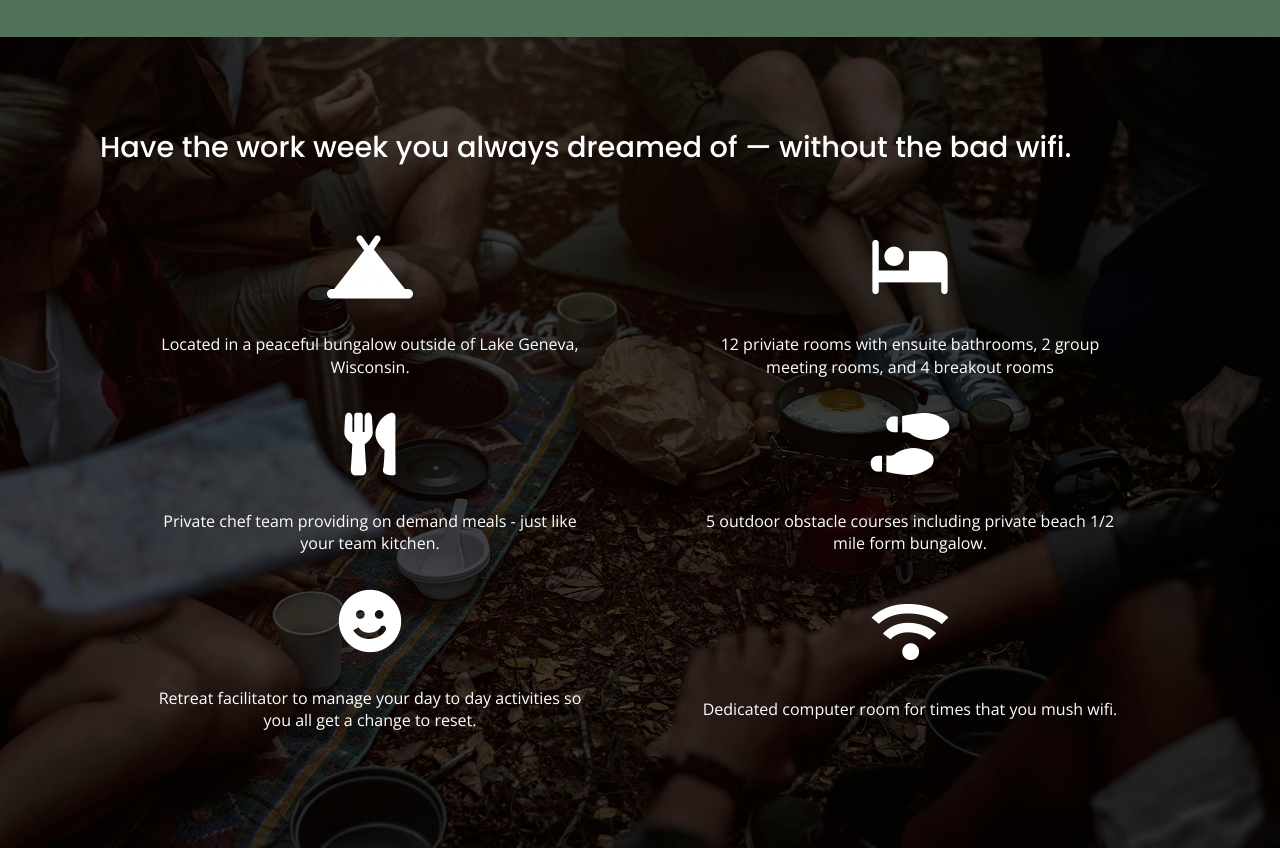
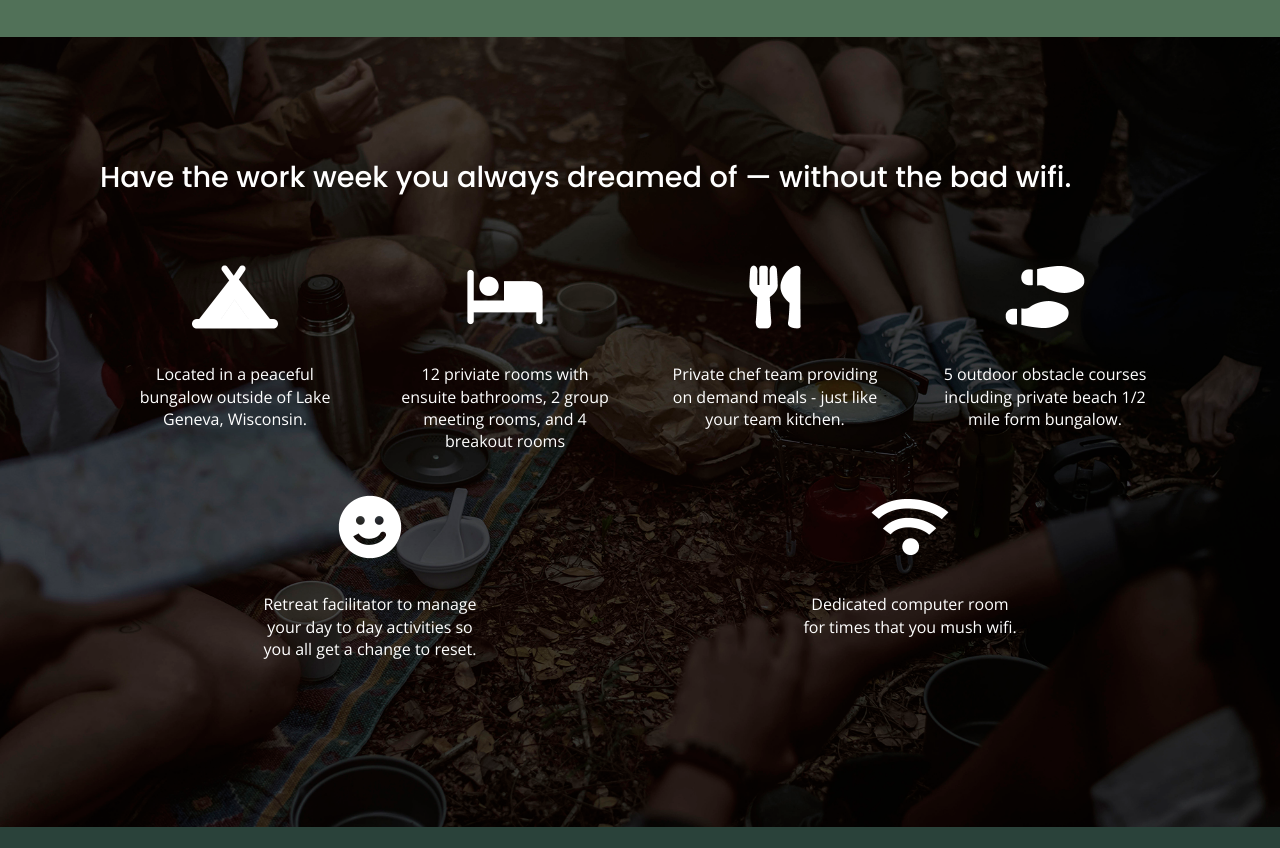
Before and after one commit to VidaWee/unplugged, a website: page index.html in a window 1280 px wide. Shown: the part 870-1718 px from the top of the page. Drawn offline with nearby package versions, Linux system fonts and the light colour scheme.

Commit message:
fix spacing on the feature items tablet version

```diff
--- a/css/main.css
+++ b/css/main.css
@@ -797,8 +797,8 @@ aside h3 {
 }
 .feature .content-wrapper{
 
-
-  margin: 90px 100px 100px 100px;
+  margin: 120px 100px;
+  padding: 0;
   color: #fff;
 
 }
@@ -823,11 +823,12 @@ aside h3 {
 }
 
 
-.feature article{
+.feature .features-items article{
 
   font-size: 1em;
   text-align: center;
-  width: 40%;
+  width: 220px;
+  height: 230px;
   text-align: center;
 
 
```
